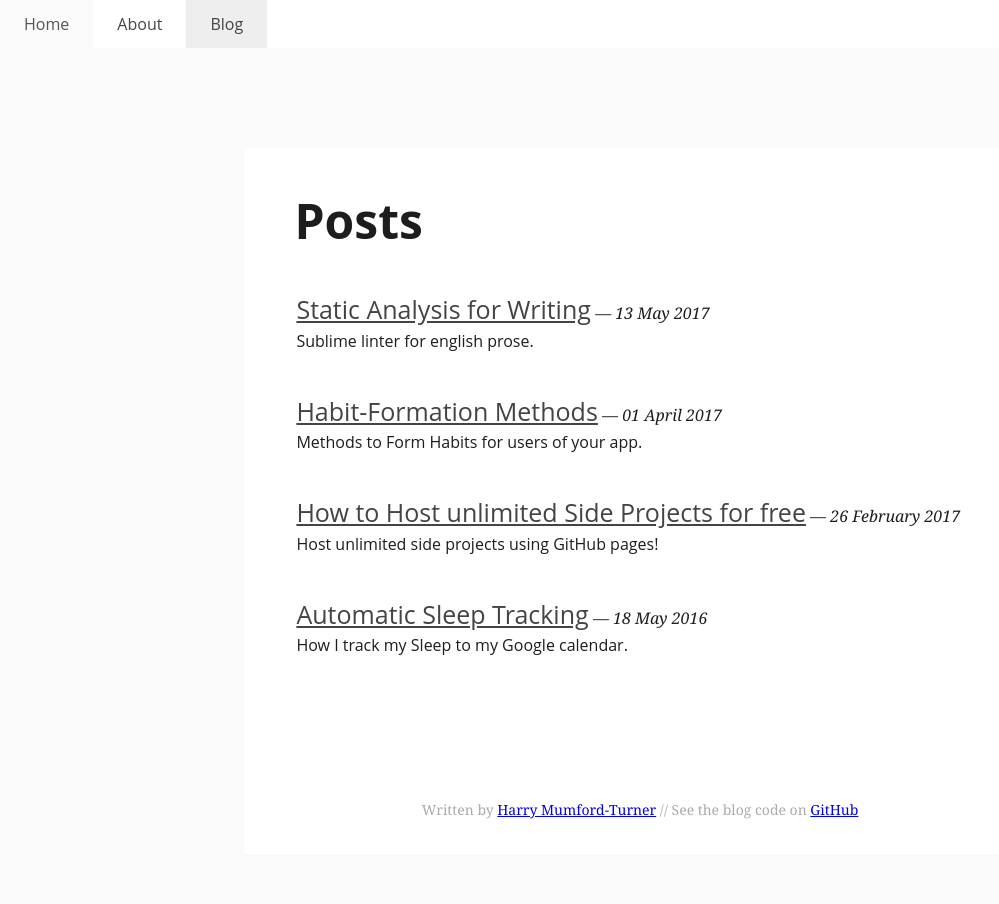
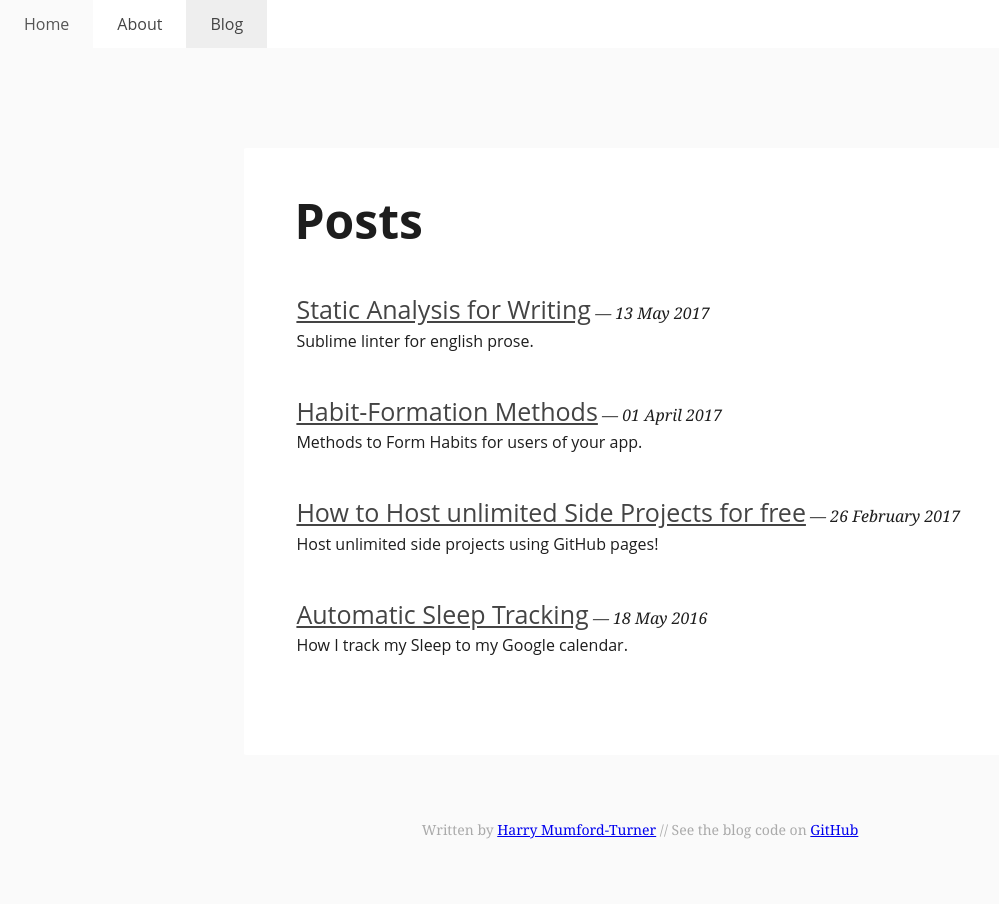
Before and after one commit to harrymt/blog, a Jekyll site: the page built from index.html, in a window 1280 px wide. Shown: the whole page, without its empty margins (0-999 px from the left). Built offline with Jekyll 4.4.1, drawn with Linux system fonts in a browser that asks for light colours.

Commit message:
Moved footer outside of post

```diff
--- a/_layouts/default.html
+++ b/_layouts/default.html
@@ -15,8 +15,8 @@ layout: compress
       <div class="post">
         {{ content }}
 
-        {% include footer.html %}
       </div>
+      {% include footer.html %}
     </div>
 
   </body>
```
